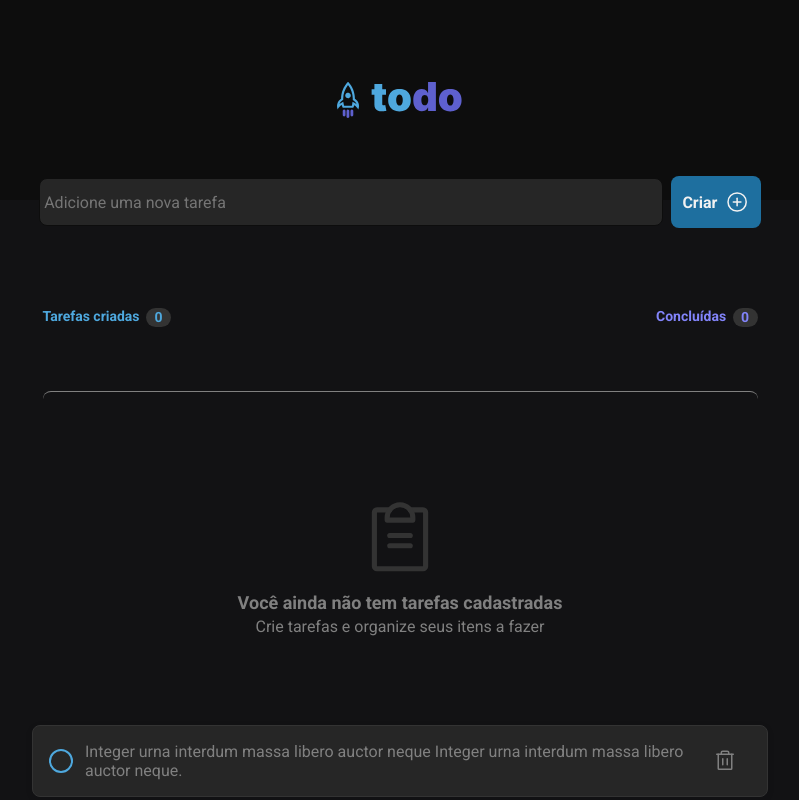
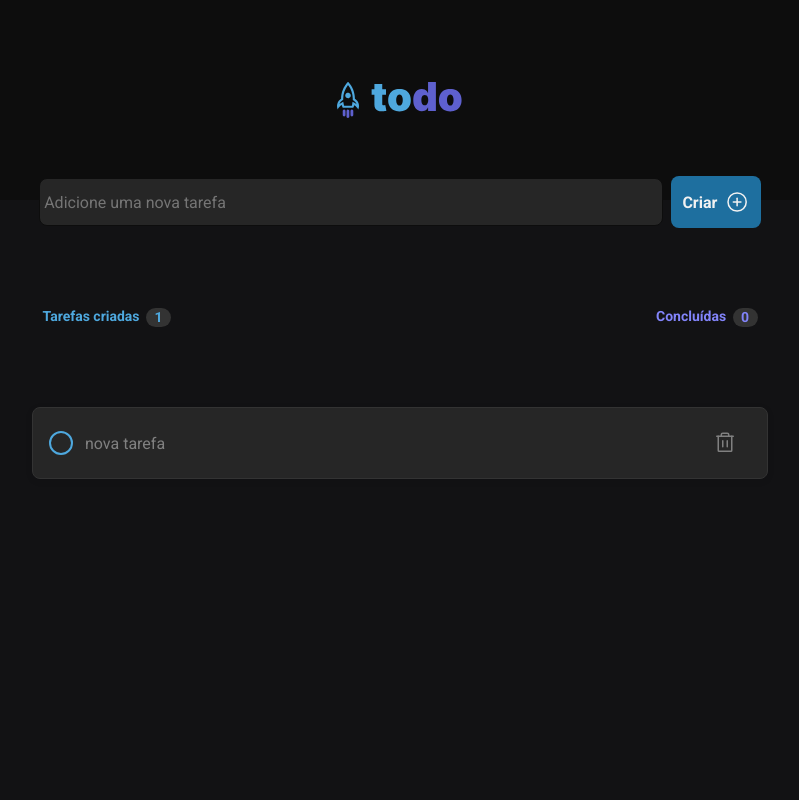
Before and after one commit to antonioRenato/to-do_list_React, a React (Vite) app: page / in a window 1280 px wide. Both pictures are taken after a click on the button "Criar". Shown: the top 800 px of the page, without its empty margins (240-1039 px from the left). Built offline with nearby package versions, Linux system fonts and the light colour scheme.

Commit message:
created feature to create new task

```diff
--- a/package.json
+++ b/package.json
@@ -12,7 +12,8 @@
   "dependencies": {
     "phosphor-react": "^1.4.1",
     "react": "^18.2.0",
-    "react-dom": "^18.2.0"
+    "react-dom": "^18.2.0",
+    "uuid": "^3.4.0"
   },
   "devDependencies": {
     "@types/react": "^18.0.28",
--- a/src/components/App.tsx
+++ b/src/components/App.tsx
@@ -1,6 +1,5 @@
 import { Header } from "./Header";
 import { NewTask } from "./NewTask";
-import { TaskCount } from "./TaskCount";
 
 export function App() {
   return (
--- a/src/components/NewTask.tsx
+++ b/src/components/NewTask.tsx
@@ -1,31 +1,61 @@
 import { ClipboardText, PlusCircle } from 'phosphor-react'
 import styles from './NewTask.module.css'
 import { Task } from './Task'
+import { useState } from 'react'
+import { v4 as uuidv4 } from 'uuid';
+
+interface Task {
+  id: number;
+  content: string;
+  isFinished: boolean;
+}
 
 export function NewTask() {
+  const [tasks, setTasks] = useState<Task[]>([])
+
+  function handleNewTask () {
+    event?.preventDefault()
+
+    const newTasks: Task = {
+      id: tasks.length + 1,
+      content: 'Nova Tarefa',
+      isFinished: true,
+    };
+
+    // Atualize o estado das tarefas adicionando a nova tarefa ao array existente
+    setTasks([...tasks, newTasks]);
+  }
+
   return (
     <>
     <div className={styles.newTask}>
       <input type="text" placeholder=" Adicione uma nova tarefa"/>
-      <button type="submit">
+      <button type="button" onClick={handleNewTask}>
         Criar
         <PlusCircle size={28} />
       </button>
     </div>
 
     <div className={styles.container}>
-        <span>Tarefas criadas<div>0</div></span>
+      <span>Tarefas criadas<div>{tasks.length}</div></span>
 
-        <span>Concluídas<div>0</div></span>
-      </div>
+      <span>Concluídas<div>0</div></span>
+    </div>
+
+    {tasks.length ? (
+        <div>
+          {tasks.map(task => (
+            <Task key={uuidv4()} id={uuidv4()} content="nova tarefa" isFinished={true} />
+          ))}
+        </div>
+    ) : (
       <div className={styles.content}>
-        <ClipboardText size={82} color="#333333"/>
+        <ClipboardText size={82} color="var(--gray-400)" />
         <span>Você ainda não tem tarefas cadastradas</span>
         <p>Crie tarefas e organize seus itens a fazer</p>
       </div>
-      <Task />
-      <Task />
-      <Task />
+    )}
+
     </>
   )
 }
--- a/src/components/Task.tsx
+++ b/src/components/Task.tsx
@@ -1,11 +1,17 @@
 import { Trash } from "phosphor-react";
 import styles from './Task.module.css'
 
-export function Task () {
+interface TaskProps {
+  id: number;
+  content: string;
+  isFinished: boolean;
+}
+
+export function Task(props: TaskProps) {
   return (
     <div className={styles.container}>
-      <input type="checkbox" id="task" name="task" value="content" />
-      <label>{` `}Integer urna interdum massa libero auctor neque Integer urna interdum massa libero auctor neque.</label>
+      <input type="checkbox" id={`task-${props.id}`} name={`task-${props.id}`} value={props.content} />
+      <label htmlFor={`task-${props.id}`}>{` `}{props.content}</label>
       <button className={styles.trash}>
         <Trash size={24} color="var(--gray-300)"/>
       </button>
```
Also changed, not shown: 1 other file (tests, documents, lock files or other folders).
